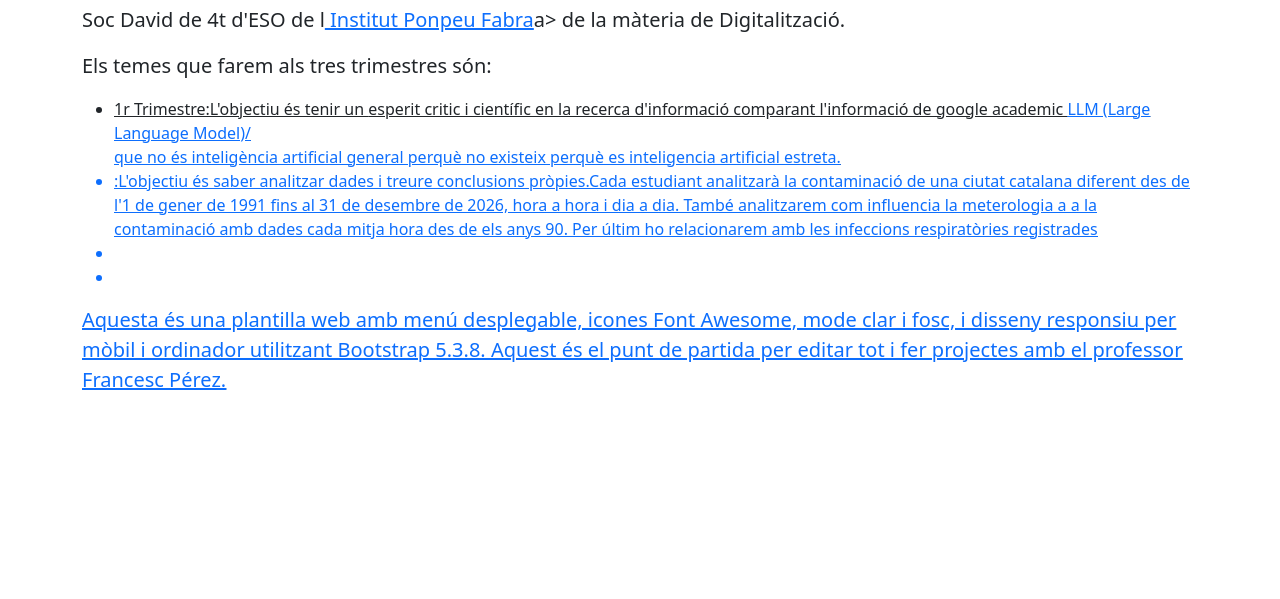
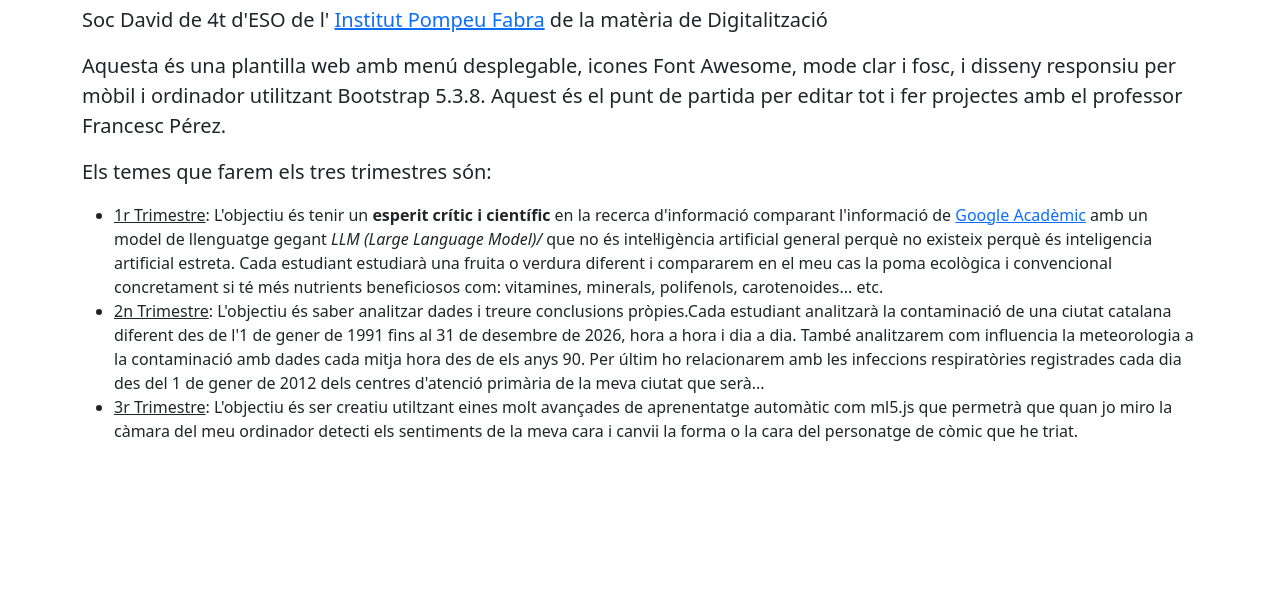
Before and after one commit to davidpompeu66/davidpompeu66.github.io, a plain HTML site: page index.html in a window 1280 px wide. Shown: the part 201-800 px from the top of the page. Drawn offline with nearby package versions, Linux system fonts and the light colour scheme.

Commit message:
Update index.html

```diff
--- a/index.html
+++ b/index.html
@@ -3,7 +3,7 @@
 <head>
   <meta charset="UTF-8">
   <meta name="viewport" content="width=device-width, initial-scale=1.0">
-  <title>Web de David</title>
+  <title >Web de David </title>
   <link href="https://cdn.jsdelivr.net/npm/bootstrap@5.3.8/dist/css/bootstrap.min.css" rel="stylesheet">
   <link href="https://cdnjs.cloudflare.com/ajax/libs/font-awesome/6.7.2/css/all.min.css" rel="stylesheet">
   <style>
@@ -67,7 +67,7 @@
       <!-- 5. Logo i text -->
       <a class="navbar-brand d-flex align-items-center" href="#">
         <img src="logo.png" alt="Logo" class="logo rounded-circle me-2">
-        <span class="fw-bold">Web de David</span>
+        <span class="fw-bold"> Web de David </span>
       </a>
 
       <!-- Botó menú mòbil -->
@@ -81,11 +81,11 @@
           <!-- Projecte 1 -->
           <li class="nav-item dropdown">
             <a class="nav-link dropdown-toggle" href="#" id="proj1Dropdown" role="button" data-bs-toggle="dropdown" aria-expanded="false">
-              <i class="fa-solid fa-diagram-project me-1"></i> 1r Trimestre
+              <i class="fa-solid fa-diagram-project me-1"></i> Primer Trimestre
             </a>
             <ul class="dropdown-menu" aria-labelledby="proj1Dropdown">
               <li><a class="dropdown-item" href="https://davidpompeu66.github.io/ia"><i class="fa-solid fa-code me-1"></i> Comparem fonts d'informació</a></li>
-              <li><a class="dropdown-item" href="#"><i class="fa-solid fa-database me-1"></i> Projecte 1.2</a></li>
+              <li><a class="dropdown-item" href="https://davidpompeu66.github.io/t"><i class="fa-solid fa-database me-1"></i> Analitzem informació</a></li>
             </ul>
           </li>
           <!-- Projecte 2 -->
@@ -108,24 +108,30 @@
   <!-- Contingut -->
   <main class="container py-5">
     <h1 class="display-5 fw-bold mb-4">Benvinguts als Projectes</h1>
-    <p class="lead"> Soc David de 4t d'ESO de l<a href=""> Institut Ponpeu Fabra</a>a> de la màteria de Digitalització.</p>
-       <p class="lead"> Els temes que farem als tres trimestres són:
-         <ul>
-           <li><u>1r Trimestre:L'objectiu és tenir un <b></b> esperit critic i científic </b> en la recerca d'informació comparant l'informació
-             de google academic <a href=" https://scholar.google.com/?hl=es/''> Google Acadèmic amb un model de llenguatge gegant
-            <i> LLM (Large Language Model)/</i> </li> que no és inteligència artificial general perquè no existeix perquè es inteligencia artificial estreta.
+     <p class="lead">Soc David de 4t d'ESO de l' <a href="https://agora.xtec.cat/ies-pompeu-fabra-martorell/">Institut Pompeu Fabra</a> de la matèria de Digitalització</p>
+    <p class="lead">Aquesta és una plantilla web amb menú desplegable, icones Font Awesome, mode clar i fosc, i disseny responsiu per mòbil i ordinador utilitzant Bootstrap 5.3.8. Aquest és el punt de partida per editar tot i fer projectes amb el professor Francesc Pérez.</p>
+ <p class="lead">Els temes que farem els tres trimestres són:
+ <ul>
+   <li><u>1r Trimestre</u>: L'objectiu és tenir un <b>esperit crític i científic</b> en la recerca d'informació comparant l'informació
+     de <a href="https://scholar.google.com/?hl=ca/">  Google Acadèmic</a> amb un model de llenguatge gegant
+      <i> LLM (Large Language Model)/</i> que no és
+       intel·ligència artificial general perquè no existeix perquè és inteligencia artificial estreta.
+       Cada estudiant estudiarà una fruita o verdura diferent i compararem en el meu cas la poma ecològica i convencional
+   concretament si té més nutrients beneficiosos com: vitamines, minerals, polifenols, carotenoides... etc.</li></a>
 
-                                  <li><u>:L'objectiu és saber analitzar dades i treure conclusions
-                                  pròpies.Cada estudiant analitzarà la contaminació de una ciutat catalana diferent
-                                  des de l'1 de gener de 1991 fins al 31 de desembre de 2026, hora a hora i dia a dia.
-                                  També analitzarem com influencia la meterologia a a la contaminació amb dades cada mitja hora des de els anys 90. Per últim ho relacionarem amb les infeccions respiratòries registrades
-                                  <li>
-           <li></li>
-           </li></li>
-         </ul>
-    <p class="lead">Aquesta és una plantilla web amb menú desplegable, icones Font Awesome, mode clar i fosc, i disseny responsiu per mòbil i ordinador utilitzant Bootstrap 5.3.8. Aquest és el punt de partida per editar tot i fer projectes amb el professor Francesc Pérez.</p>
+   <li><u>2n Trimestre</u>: L'objectiu és saber analitzar dades i treure conclusions
+     pròpies.Cada estudiant analitzarà la contaminació de una ciutat catalana diferent
+     des de l'1 de gener de 1991 fins al 31 de desembre de 2026, hora a hora i dia a dia.
+     També analitzarem com influencia la meteorologia a la contaminació amb dades cada mitja hora des de els anys 90.
+   Per últim ho relacionarem amb les infeccions respiratòries registrades cada dia des del 1 de gener de 2012
+     dels centres d'atenció primària de la meva ciutat que serà...
+
+   </li>
+   <li><u>3r Trimestre</u>: L'objectiu és ser creatiu utiltzant eines molt avançades de aprenentatge automàtic com ml5.js
+     que permetrà que quan jo miro la càmara del meu ordinador detecti els sentiments de la meva cara i canvii la forma o la cara del personatge de còmic que he triat.
+
+
   </main>
-  <p class="lead"
 
   <script src="https://cdn.jsdelivr.net/npm/bootstrap@5.3.8/dist/js/bootstrap.bundle.min.js"></script>
   <script>
```
